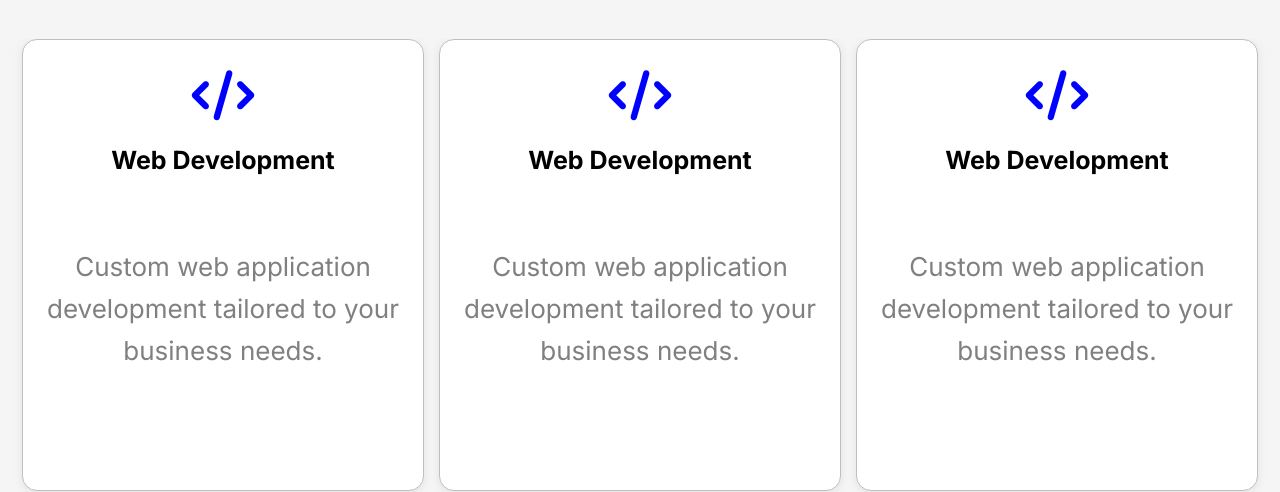
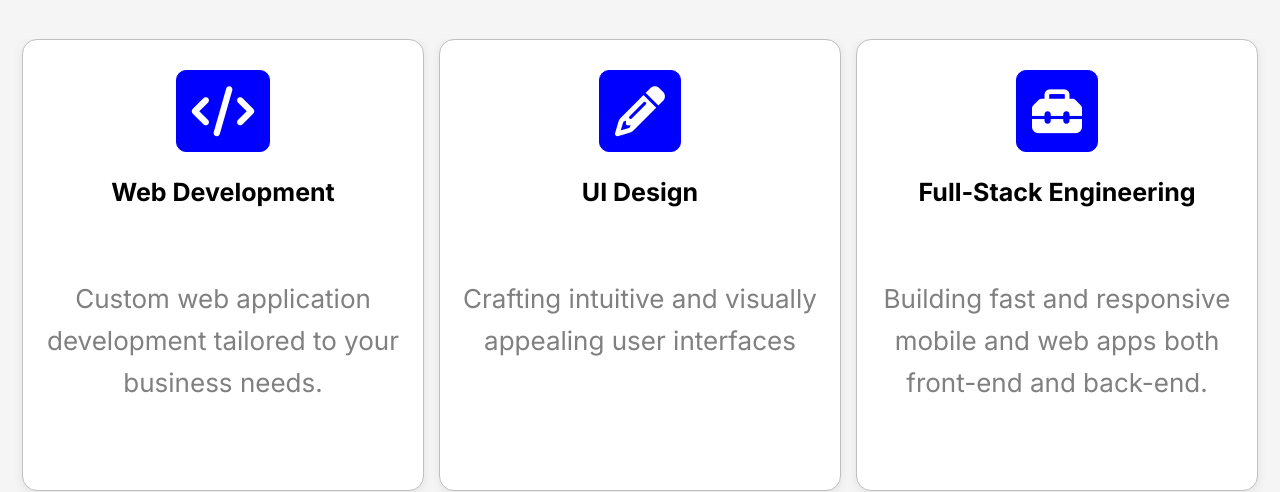
Before and after one commit to abk2191/aphelionlabs, a React (Vite) app: page / in a window 1280 px wide. Shown: the part 834-1326 px from the top of the page. Built offline with nearby package versions, Linux system fonts and the light colour scheme; a web font is replaced by a local one.

Commit message:
Added new features

```diff
--- a/src/Description.jsx
+++ b/src/Description.jsx
@@ -33,7 +33,7 @@ function Description() {
         </div>{" "}
         <div className="desc-card">
           <div className="desc-logo">
-            <i class="fa-solid fa-code"></i>
+            <i class="fa-solid fa-pencil"></i>
             <h3
               style={{
                 fontSize: "25px",
@@ -41,7 +41,7 @@ function Description() {
                 fontFamily: "Inter, sans-serif",
               }}
             >
-              Web Development
+              UI Design
             </h3>
           </div>
 
@@ -55,14 +55,13 @@ function Description() {
                 fontFamily: "Inter, sans-serif",
               }}
             >
-              Custom web application development tailored to your business
-              needs.
+              Crafting intuitive and visually appealing user interfaces
             </p>
           </div>
         </div>{" "}
         <div className="desc-card">
           <div className="desc-logo">
-            <i class="fa-solid fa-code"></i>
+            <i class="fa-solid fa-toolbox"></i>
             <h3
               style={{
                 fontSize: "25px",
@@ -70,7 +69,7 @@ function Description() {
                 fontFamily: "Inter, sans-serif",
               }}
             >
-              Web Development
+              Full-Stack Engineering
             </h3>
           </div>
 
@@ -84,8 +83,8 @@ function Description() {
                 fontFamily: "Inter, sans-serif",
               }}
             >
-              Custom web application development tailored to your business
-              needs.
+              Building fast and responsive mobile and web apps both front-end
+              and back-end.
             </p>
           </div>
         </div>
--- a/src/index.css
+++ b/src/index.css
@@ -164,6 +164,14 @@ body {
   padding: 0;
 }
 
+.desc-logo i {
+  background-color: blue;
+  padding: 15px;
+  color: white;
+  border: 1px solid blue;
+  border-radius: 10px;
+}
+
 @media (max-width: 768px) {
   .nav-list {
     display: none;
```
